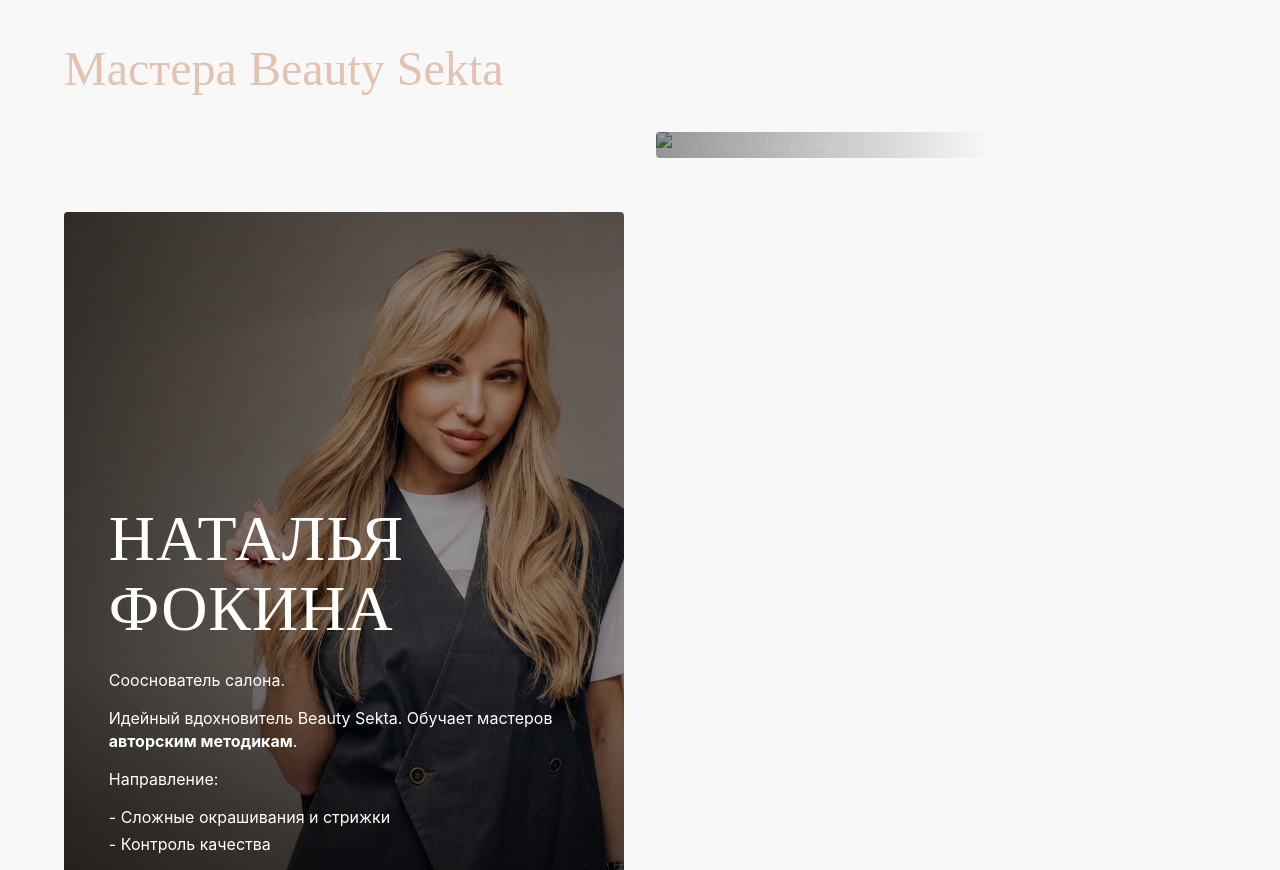
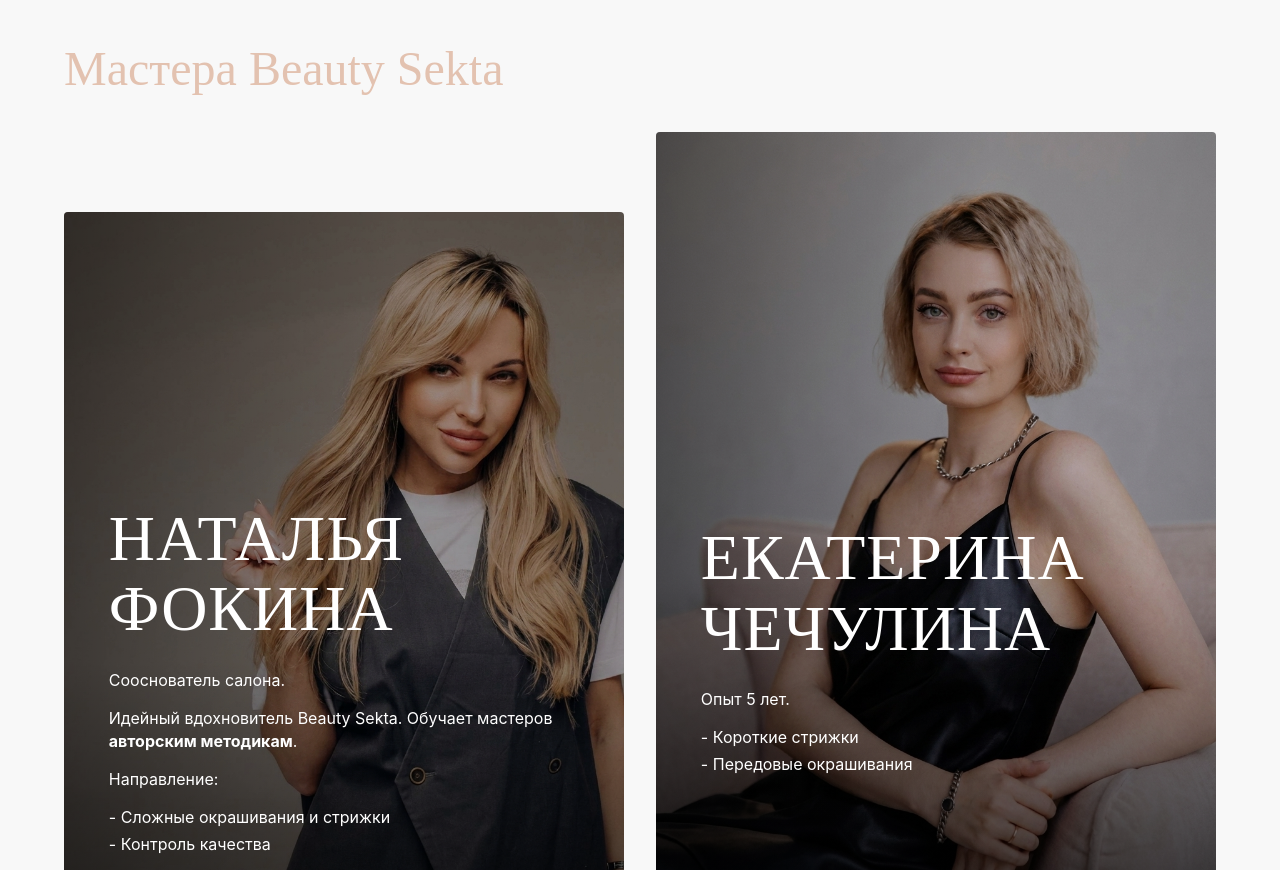
Before and after one commit to focus-tp/agma, a website built with Vite: page index.html in a window 1280 px wide. Shown: the part 4700-5570 px from the top of the page. Built offline with nearby package versions, Linux system fonts and the light colour scheme; files whose address does not match are found by name.

Commit message:
Update Ekaterina photo to new jpeg version

```diff
--- a/index.html
+++ b/index.html
@@ -189,7 +189,7 @@
 
             <!-- Item 2: Bottom Left -->
             <div class="editorial-image-wrapper animate-on-scroll tall">
-              <img src="/master_clean2.jpg" alt="Екатерина Чечулина" />
+              <img src="/master_clean2.jpeg" alt="Екатерина Чечулина" />
               <div class="ig-story-overlay">
                 <h3 class="ig-story-name">ЕКАТЕРИНА<br>ЧЕЧУЛИНА</h3>
                 <div class="ig-story-text">
```
